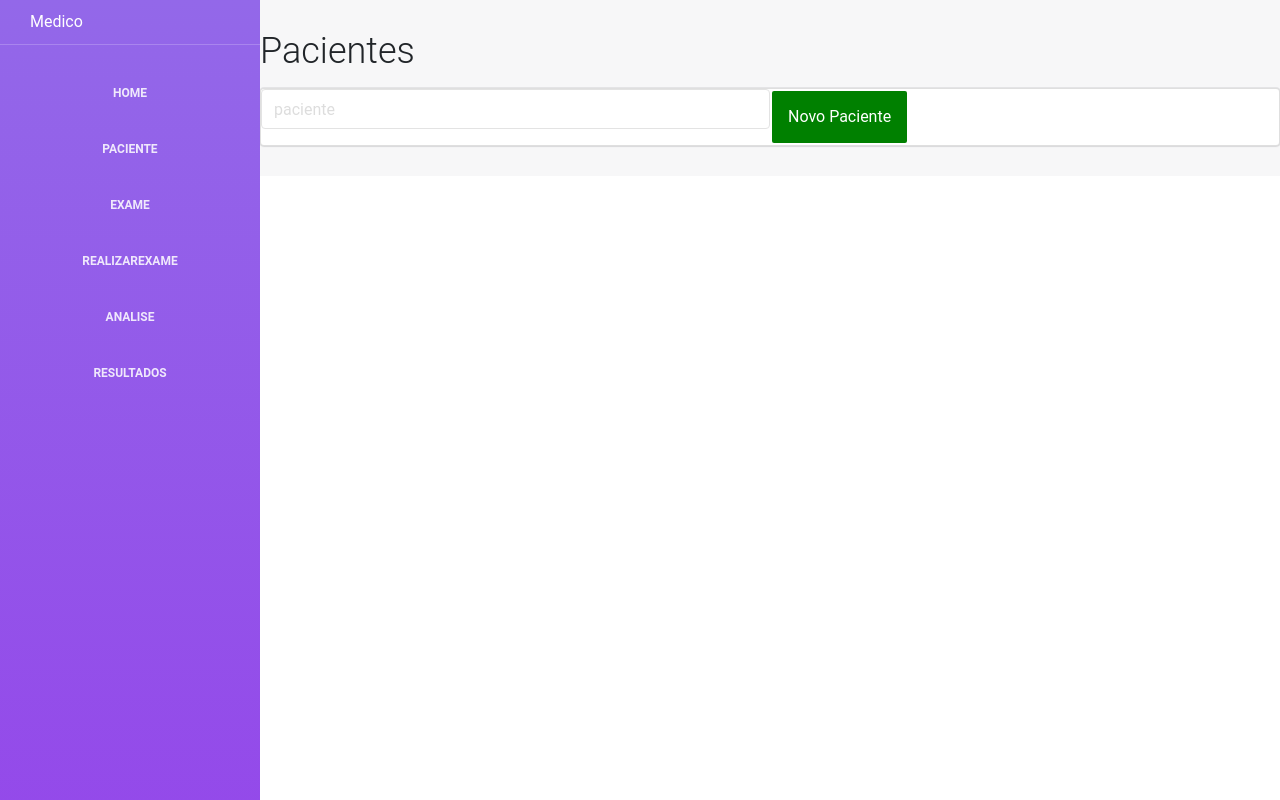
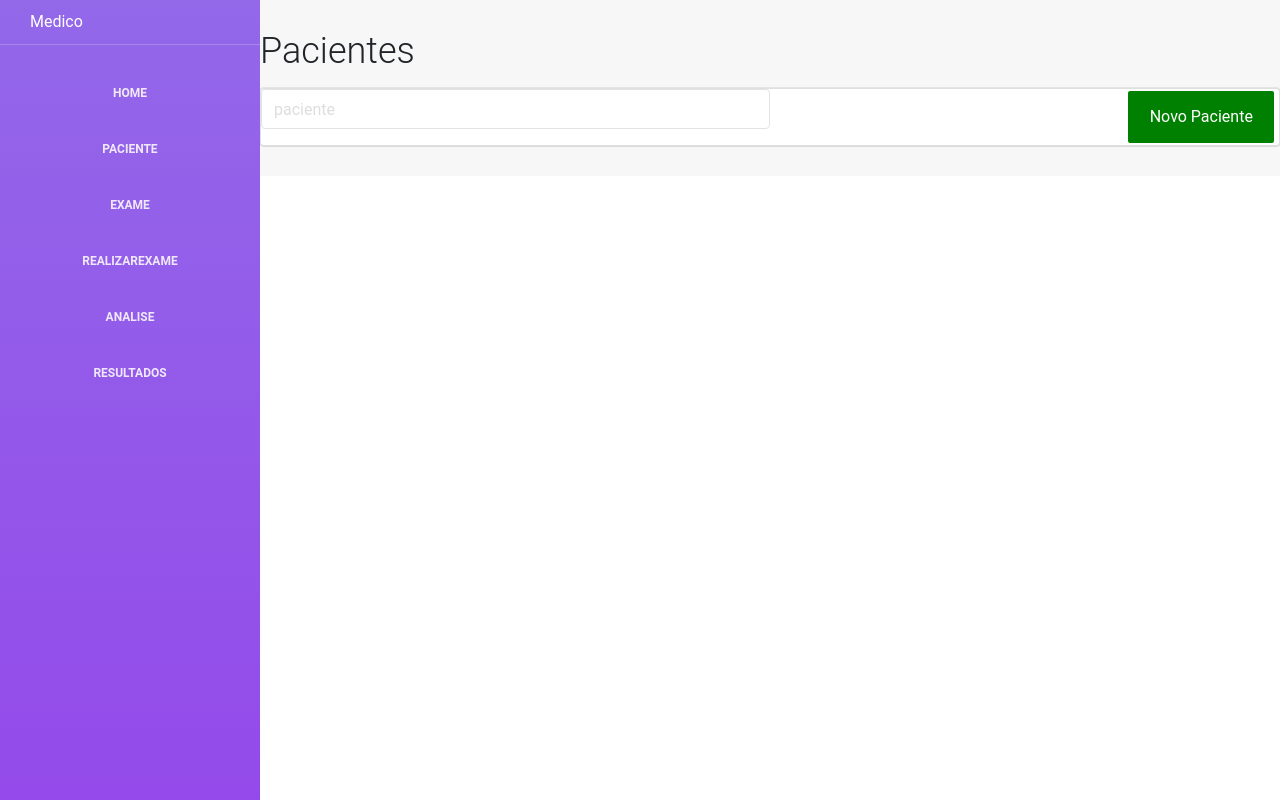
Before and after one commit to Lucasark/ES2-EasyCaf-, a React (Create React App) app: page /portal/paciente in a window 1280 px wide. Built offline with nearby package versions, Linux system fonts and the light colour scheme.

Commit message:
Edita botão 'Criar paciente'

```diff
--- a/src/components/Portal/Paciente.jsx
+++ b/src/components/Portal/Paciente.jsx
@@ -16,7 +16,7 @@ export default props => {
                     </Form.Group>
                 </Form>
                 <Popup
-                    trigger={<Button style={{backgroundColor: 'green', color: 'white', borderColor:'white'}} pullRight fill bsstyle="info">Novo Paciente</Button>}
+                    trigger={<Button style={{backgroundColor: 'green', color: 'white', borderColor:'white', float: 'right', marginLeft: '35%', minWidth: '150px'}} pullRight fill bsstyle="info">Novo Paciente</Button>}
                     position="right center"
                     modal
                 >
```
